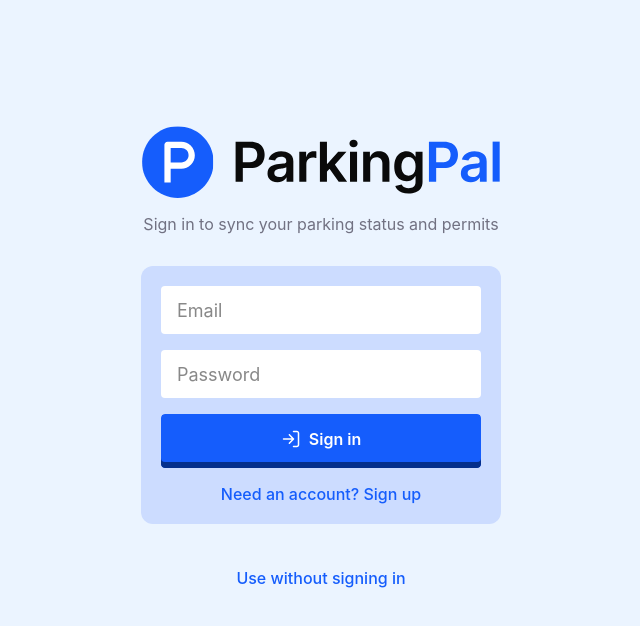
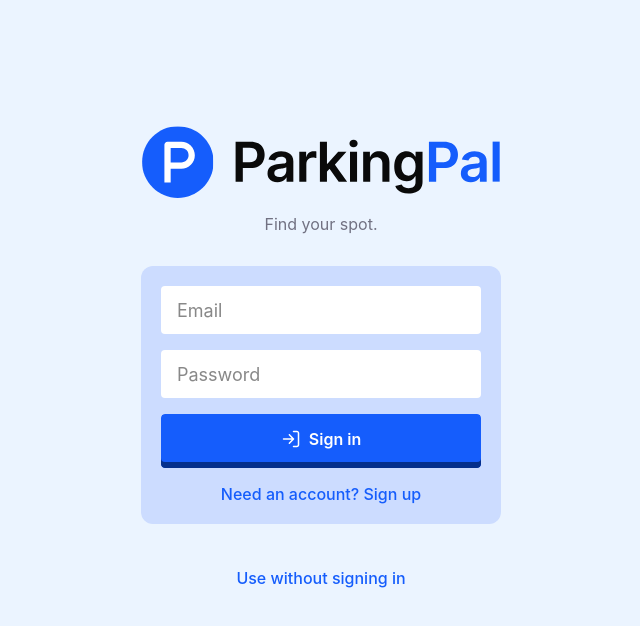
Before and after one commit to tomcog/ParkingPal-1.0, a React (Vite) app: page / in a window 1280 px wide. Shown: the top 626 px of the page, without its empty margins (319-959 px from the left). Built offline with nearby package versions, Linux system fonts and the light colour scheme; no server answers.

Commit message:
updated tagline

```diff
--- a/src/app/components/auth-gate.tsx
+++ b/src/app/components/auth-gate.tsx
@@ -88,7 +88,7 @@ function SignInScreen({
           <div className="flex flex-col items-center gap-4 w-full">
             <img src="/pplogo.svg" alt="ParkingPal" className="h-[74px] w-auto object-contain" />
             <p className="text-center text-[16px] leading-5 text-[#717182]">
-              Sign in to sync your parking status and permits
+              Find your spot.
             </p>
           </div>
 
```
